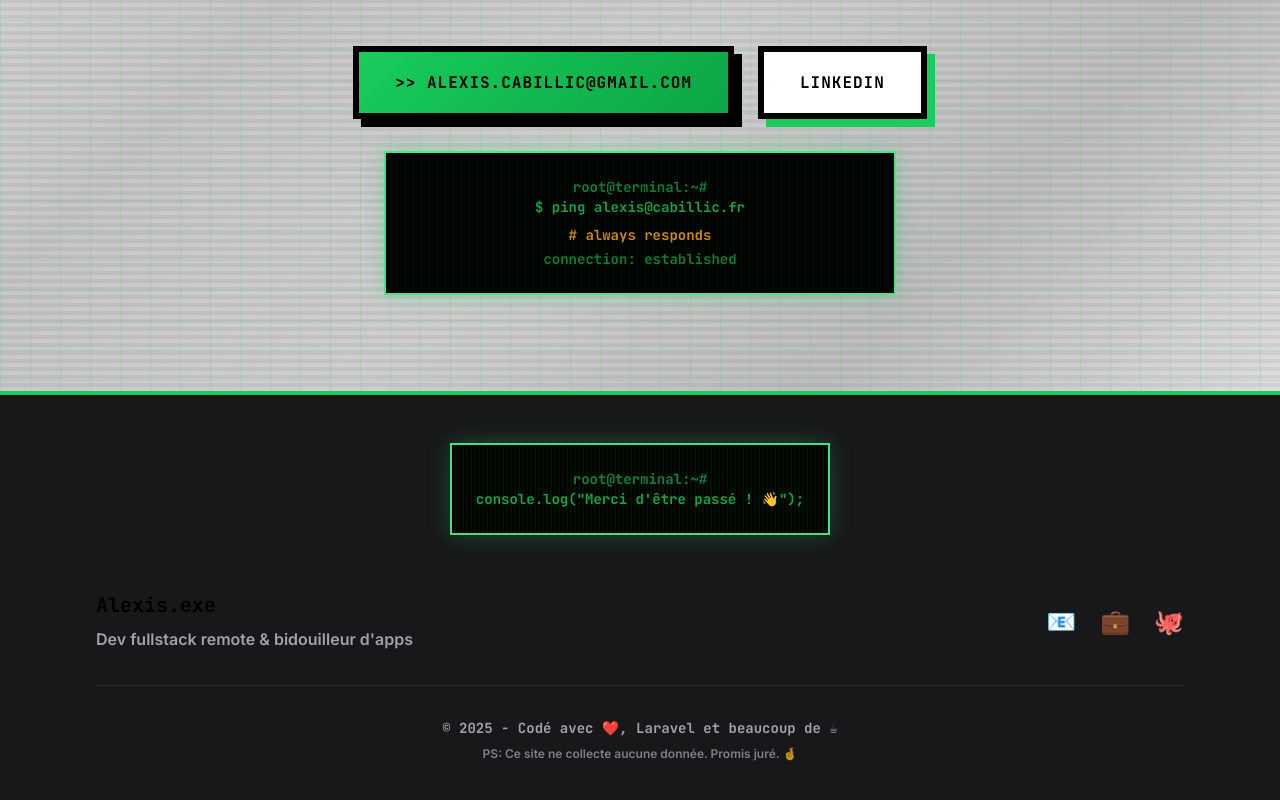
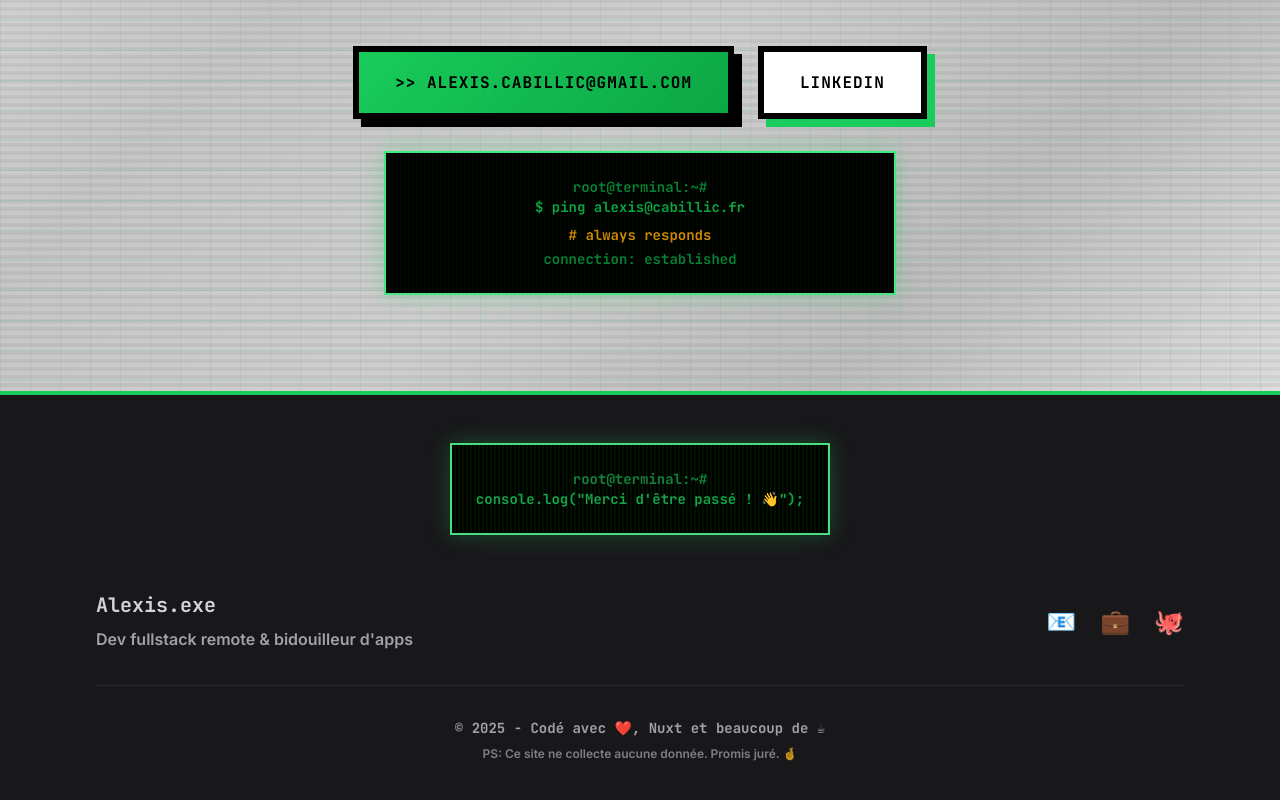
Before and after one commit to CabAlexis/site-perso, a Nuxt app: page / in a window 1280 px wide. Shown: the part 4783-5583 px from the top of the page. Built offline with nearby package versions, Linux system fonts and the light colour scheme.

Commit message:
fix description

```diff
--- a/layouts/default.vue
+++ b/layouts/default.vue
@@ -61,7 +61,7 @@
 
         <div class="flex flex-col md:flex-row justify-between items-center">
           <div class="mb-6 md:mb-0">
-            <h3 class="text-xl font-bold mb-2 font-mono">Alexis.exe</h3>
+            <h3 class="text-xl font-bold mb-2 text-zinc-300 font-mono">Alexis.exe</h3>
             <p class="text-zinc-400">Dev fullstack remote & bidouilleur d'apps</p>
           </div>
 
@@ -80,7 +80,7 @@
 
         <div class="border-t border-zinc-800 mt-8 pt-8 text-center text-zinc-400">
           <p class="font-mono text-sm">
-            © 2025 - Codé avec ❤️, Laravel et beaucoup de ☕
+            © 2025 - Codé avec ❤️, Nuxt et beaucoup de ☕
           </p>
           <p class="text-xs mt-2 opacity-75">
             PS: Ce site ne collecte aucune donnée. Promis juré. 🤞
--- a/nuxt.config.ts
+++ b/nuxt.config.ts
@@ -9,7 +9,7 @@ export default defineNuxtConfig({
       viewport: 'width=device-width, initial-scale=1.0',
       title: 'Alexis Cabillic - Dev fullstack qui fait des trucs qui marchent',
       meta: [
-        { name: 'description', content: "Développeur Laravel/Vue.js reconverti. Je code des apps web en remote. Pas de jargon, juste du concret." }
+        { name: 'description', content: "Développeur Laravel/Vue.js reconverti. Je code des apps web en remote. Comprendre vos enjeux, concevoir des solutions, c'est ça mon métier." }
       ],
       htmlAttrs: {
         lang: 'fr'
```
